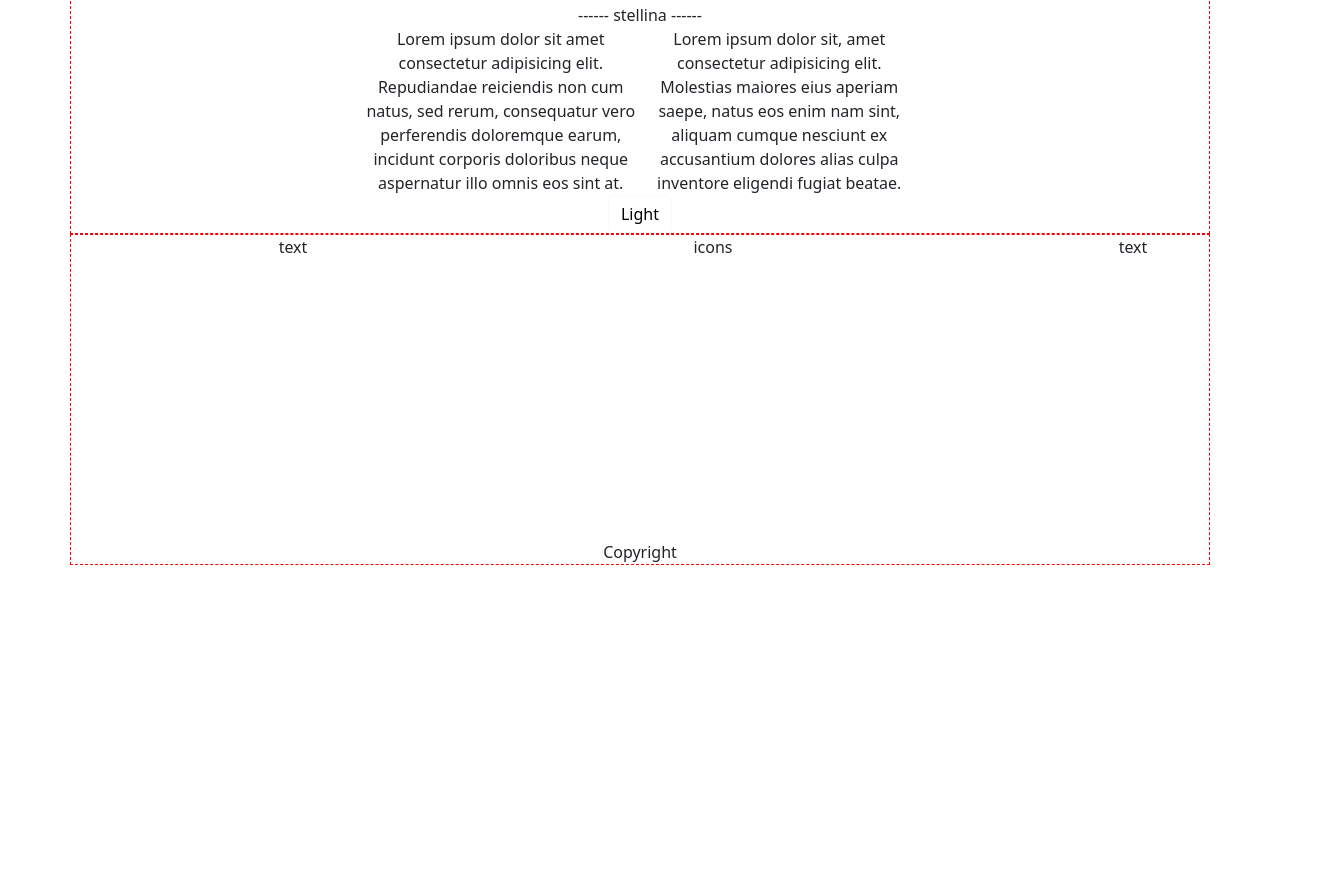
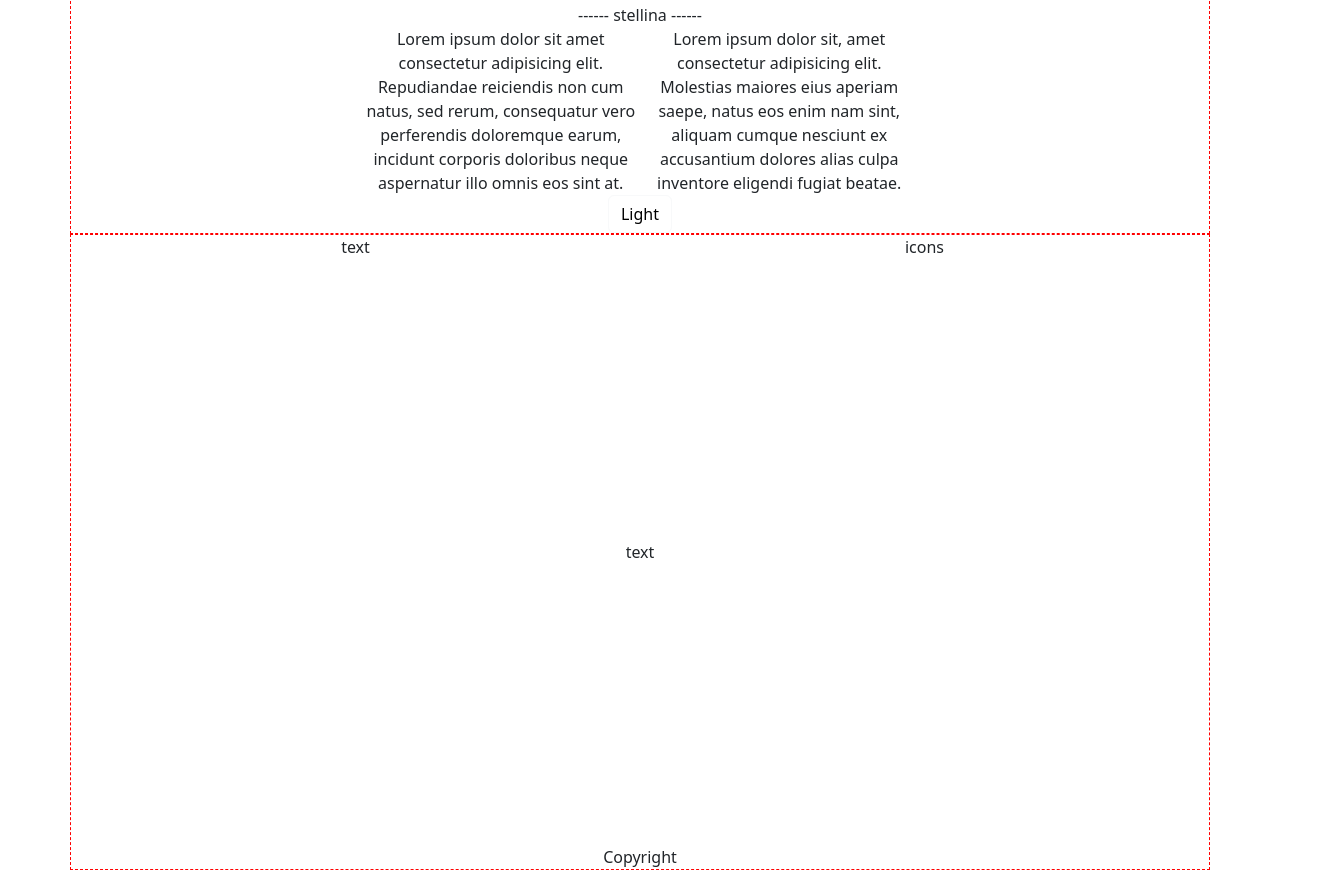
Before and after one commit to AleDelCampo/html-css-bootstrap-freelancer, a plain HTML site: page index.html in a window 1280 px wide. Shown: the part 2009-2879 px from the top of the page, 1343 px wide, since content can reach past the window. Before the commit the page ends 2574 px from the top, so only its background shows below. Drawn offline with nearby package versions, Linux system fonts and the light colour scheme.

Commit message:
ultimi dettagli per la struttura fatti.

```diff
--- a/index.html
+++ b/index.html
@@ -131,7 +131,7 @@
 
     <footer class="container">
       <div class="text-center">
-        <div class="d-md-flex">
+        <div class="row d-flex">
           <div class="col test-dimension">
             text
           </div>
```
